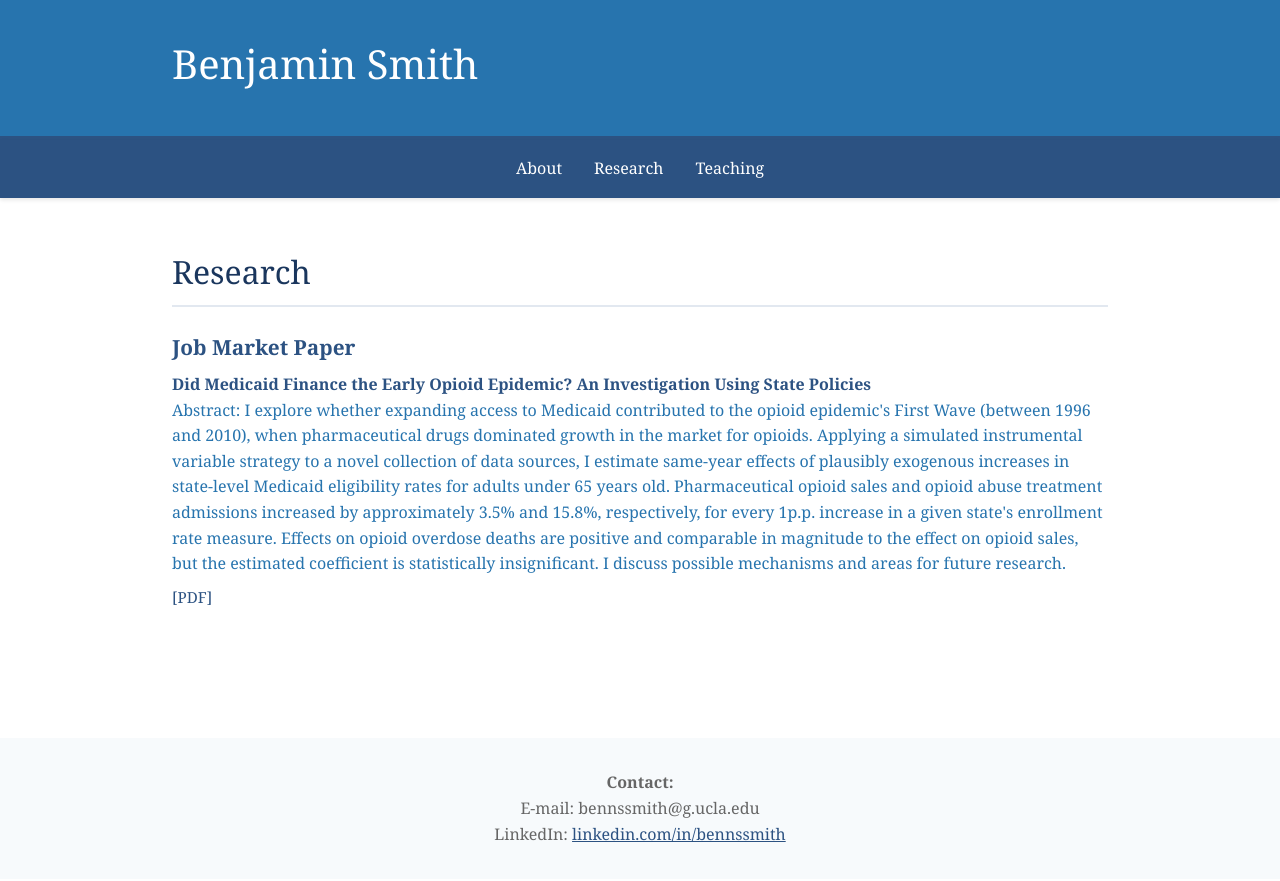
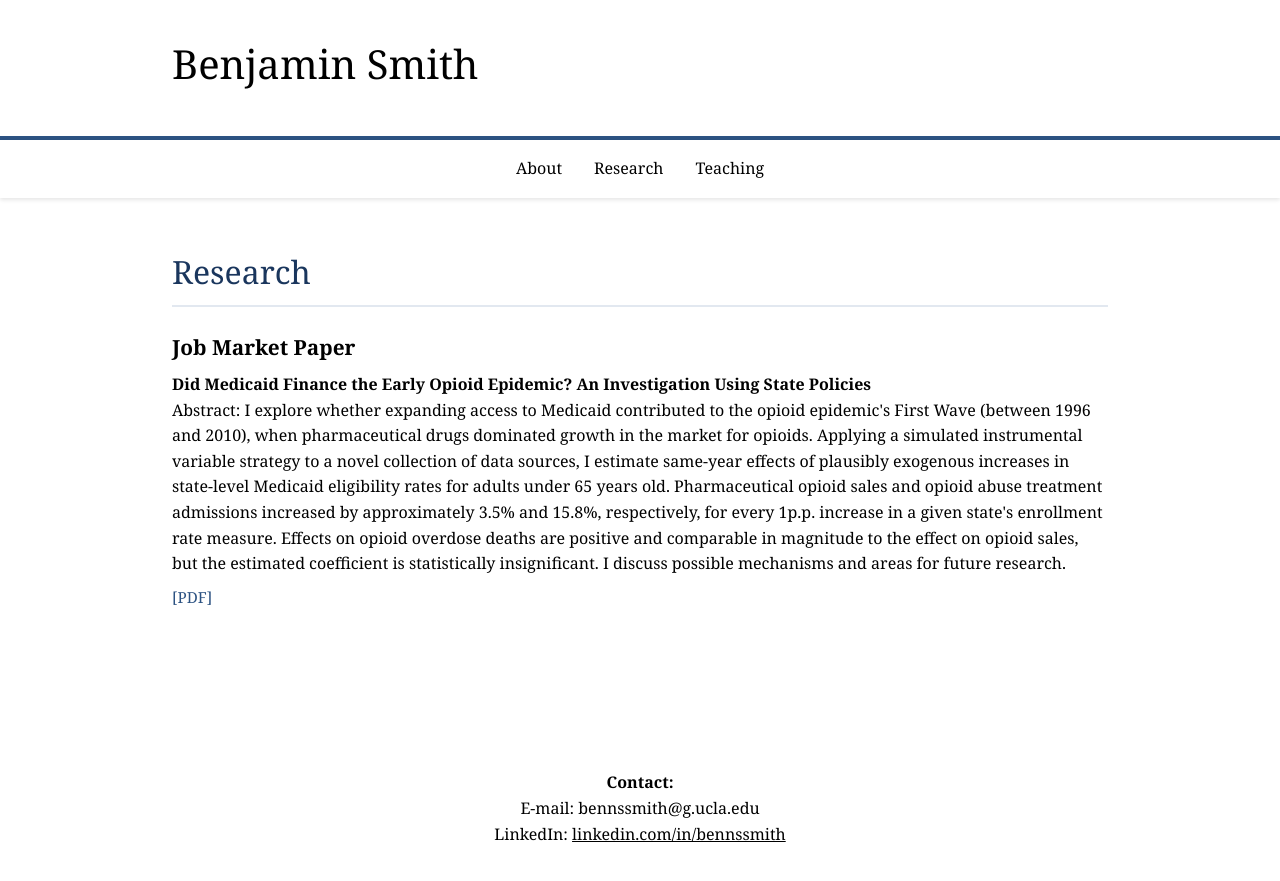
Before and after one commit to bnssmith/bnssmith.github.io, a Jekyll site: the page research.html, which Jekyll copies as it is, in a window 1280 px wide. Shown: the top 881 px of the page. Built offline with Jekyll 4.4.1, drawn with Linux system fonts in a browser that asks for light colours.

Commit message:
Update research.html

```diff
--- a/research.html
+++ b/research.html
@@ -14,13 +14,13 @@
         body {
             font-family: 'Georgia', serif;
             line-height: 1.6;
-            color: #2774AE;
+            color: black;
             background: #fff;
         }
 
         header {
-            background: #2774AE;
-            color: white;
+            background: #fff;
+            color: black;
             padding: 2rem 0;
             border-bottom: 4px solid #2c5282;
         }
@@ -44,7 +44,7 @@
         }
 
         nav {
-            background: #2c5282;
+            background: white;
             padding: 1rem 0;
             position: sticky;
             top: 0;
@@ -61,7 +61,7 @@
         }
 
         nav a {
-            color: white;
+            color: black;
             text-decoration: none;
             font-size: 1rem;
             transition: opacity 0.3s;
@@ -93,7 +93,7 @@
             font-size: 1.3rem;
             margin-top: 1.5rem;
             margin-bottom: 0.5rem;
-            color: #2c5282;
+            color: black;
         }
 
         .about-grid {
@@ -106,12 +106,12 @@
         .profile-photo {
             width: 200px;
             height: 200px;
-            background: #e2e8f0;
+            background: #fff;
             border-radius: 4px;
             display: flex;
             align-items: center;
             justify-content: center;
-            color: #666;
+            color: black;
             font-size: 0.9rem;
         }
 
@@ -128,13 +128,13 @@
         }
 
         .paper-title {
-            color: #2c5282;
+            color: black;
             font-weight: 600;
         }
 
         .coauthors {
             font-style: italic;
-            color: #666;
+            color: black;
             margin-bottom: 0.5rem;
         }
 
@@ -167,19 +167,19 @@
         }
 
         .contact-item strong {
-            color: #2c5282;
+            color: black;
         }
 
         footer {
-            background: #f7fafc;
+            background: #fff;
             padding: 2rem 0;
             text-align: center;
-            color: #666;
+            color: black;
             margin-top: 3rem;
         }
 
         a {
-            color: #2c5282;
+            color: black;
         }
 
         @media (max-width: 768px) {
```
